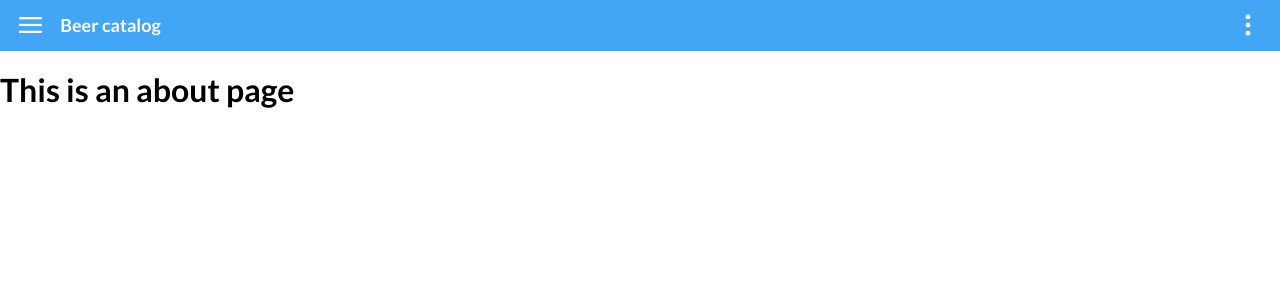
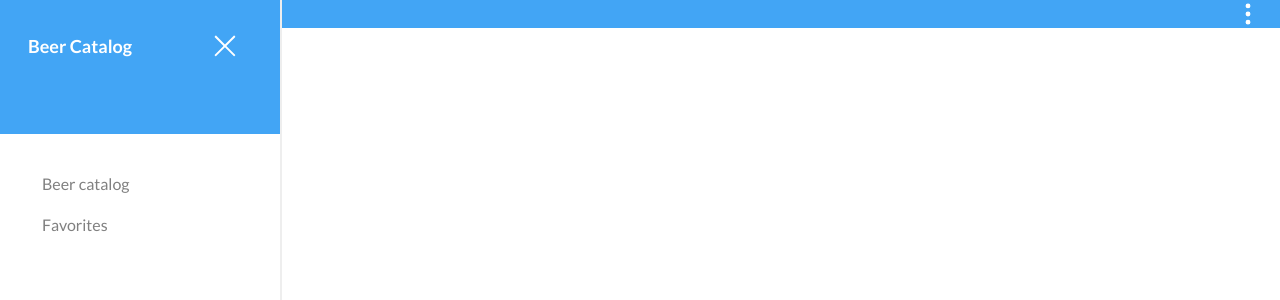
Before and after one commit to daniilgri/beer-caralog, a Vue app: page / in a window 1280 px wide. Shown: the top 300 px of the page. Built offline with nearby package versions, Linux system fonts and the light colour scheme.

Commit message:
Sidebar template

```diff
--- a/package.json
+++ b/package.json
@@ -12,6 +12,7 @@
   },
   "main": "index.js",
   "dependencies": {
+    "@fortawesome/vue-fontawesome": "^2.0.2",
     "core-js": "^3.6.5",
     "normalize.css": "^8.0.1",
     "vue": "^2.6.11",
--- a/src/App.vue
+++ b/src/App.vue
@@ -1,5 +1,6 @@
 <template>
-  <div id="app">
+  <div>
+    <Sidebar />
     <Header />
     <router-view />
   </div>
@@ -8,16 +9,19 @@
 <script lang="ts">
 import Vue from "vue";
 import Header from "./components/global/Header.vue";
+import Sidebar from "./components/global/Sidebar.vue";
 
 export default Vue.extend({
   components: {
-    Header
+    Header,
+    Sidebar
   }
 });
 </script>
 
 <style lang="scss">
 @import url("https://fonts.googleapis.com/css2?family=Lato:wght@100;300;400;700;900&display=swap");
+@import "./styles/base/reset.scss";
 
 $defaultFont: "Lato", sans-serif;
 
--- a/src/components/global/Header.vue
+++ b/src/components/global/Header.vue
@@ -1,8 +1,5 @@
-<script lang="ts">
-import Vue from "vue";
-
-export default Vue.extend({
-  template: `<header class="header">
+<template>
+  <header class="header">
     <div class="header__inner">
       <button class="header__button sidebar-button">
         <svg viewBox="0 0 100 70" class="sidebar-button__svg">
@@ -14,20 +11,24 @@ export default Vue.extend({
       <h2 class="header__title">Beer catalog</h2>
       <button class="header__button dropdown-button">
         <svg viewBox="0 0 16 16" class="dropdown-button__svg">
-          <path d="M9.5 13a1.5 1.5 0 1 1-3 0 1.5 1.5 0 0 1 3 0zm0-5a1.5 1.5 0 1 1-3 0 1.5 1.5 0 0 1 3 0zm0-5a1.5 1.5 0 1 1-3 0 1.5 1.5 0 0 1 3 0z"/>
+          <path
+            d="M9.5 13a1.5 1.5 0 1 1-3 0 1.5 1.5 0 0 1 3 0zm0-5a1.5 1.5 0 1 1-3 0 1.5 1.5 0 0 1 3 0zm0-5a1.5 1.5 0 1 1-3 0 1.5 1.5 0 0 1 3 0z"
+          />
         </svg>
       </button>
     </div>
-  </header>`
-});
-</script>
+  </header>
+</template>
 
 <style lang="scss">
+$headerBackgroundColor: #42a5f5;
+$headerTitleColor: white;
+$sidebarButtonWhiteThemeColor: white;
+$dropdownButtonWhiteThemeColor: white;
+
 .header {
-  $headerTitleColor: white;
-
   width: 100%;
-  background-color: #42a5f5;
+  background-color: $headerBackgroundColor;
 
   &__inner {
     padding: 0 1%;
@@ -51,7 +52,6 @@ export default Vue.extend({
 }
 
 .sidebar-button {
-  $sidebarButtonWhiteThemeColor: white;
   height: 18px;
 
   &__svg {
@@ -62,7 +62,6 @@ export default Vue.extend({
 }
 
 .dropdown-button {
-  $dropdownButtonWhiteThemeColor: white;
   margin-left: auto;
   height: 28px;
 
--- /dev/null
+++ b/src/components/global/Sidebar.vue
@@ -0,0 +1,92 @@
+<template>
+  <div class="sidebar">
+    <div class="sidebar__header">
+      <h2 class="sidebar__title">
+        Beer Catalog
+      </h2>
+      <button class="sidebar__button close-button">
+        <svg class="close-button__svg" viewBox="0 0 53.7 53.7">
+          <path
+            d="M35.6 34.4L28 26.8l7.6-7.6c.2-.2.2-.5 0-.7l-.5-.5c-.2-.2-.5-.2-.7 0l-7.6 7.6-7.5-7.6c-.2-.2-.5-.2-.7 0l-.6.6c-.2.2-.2.5 0 .7l7.6 7.6-7.6 7.5c-.2.2-.2.5 0 .7l.5.5c.2.2.5.2.7 0l7.6-7.6 7.6 7.6c.2.2.5.2.7 0l.5-.5c.2-.2.2-.5 0-.7z"
+          />
+        </svg>
+      </button>
+    </div>
+    <nav class="sidebar__nav">
+      <ul class="sidebar__ul">
+        <li class="sidebar__li">
+          <a href="#" class="sidebar__link">Beer catalog</a>
+        </li>
+        <li class="sidebar__li">
+          <a href="#" class="sidebar__link">Favorites</a>
+        </li>
+      </ul>
+    </nav>
+  </div>
+</template>
+
+<style lang="scss" scoped>
+$sidebarBackgroundColor: white;
+$sidebarTitleColor: white;
+$headerLinkDefaultColor: gray;
+
+.sidebar {
+  height: 100%;
+  width: 280px;
+  position: fixed;
+  z-index: 99999;
+  top: 0;
+  left: 0;
+  background-color: $sidebarBackgroundColor;
+  overflow-x: hidden;
+  transition: 0.5s;
+  border-right: 2px solid #eeeeee;
+
+  &__header {
+    background-color: #42a5f5;
+    padding: 5% 10% 20% 10%;
+    display: flex;
+    align-items: center;
+    justify-content: space-between;
+  }
+
+  &__title {
+    font-size: 18px;
+    font-weight: 600;
+    color: $sidebarTitleColor;
+  }
+
+  &__button {
+    border: 0;
+    background-color: rgba(0, 0, 0, 0);
+    outline: none;
+    cursor: pointer;
+  }
+
+  &__nav {
+    padding: 15% 15% 0;
+  }
+
+  &__li {
+    margin-bottom: 13%;
+    display: flex;
+    align-items: center;
+  }
+
+  &__link {
+    text-decoration: none;
+    color: $headerLinkDefaultColor;
+  }
+}
+
+.close-button {
+  height: 64px;
+  width: 64px;
+
+  &__svg {
+    height: 100%;
+    width: auto;
+    fill: white;
+  }
+}
+</style>
--- /dev/null
+++ b/src/styles/base/reset.scss
@@ -0,0 +1,129 @@
+/* http://meyerweb.com/eric/tools/css/reset/
+   v2.0 | 20110126
+   License: none (public domain)
+*/
+
+html,
+body,
+div,
+span,
+applet,
+object,
+iframe,
+h1,
+h2,
+h3,
+h4,
+h5,
+h6,
+p,
+blockquote,
+pre,
+a,
+abbr,
+acronym,
+address,
+big,
+cite,
+code,
+del,
+dfn,
+em,
+img,
+ins,
+kbd,
+q,
+s,
+samp,
+small,
+strike,
+strong,
+sub,
+sup,
+tt,
+var,
+b,
+u,
+i,
+center,
+dl,
+dt,
+dd,
+ol,
+ul,
+li,
+fieldset,
+form,
+label,
+legend,
+table,
+caption,
+tbody,
+tfoot,
+thead,
+tr,
+th,
+td,
+article,
+aside,
+canvas,
+details,
+embed,
+figure,
+figcaption,
+footer,
+header,
+hgroup,
+menu,
+nav,
+output,
+ruby,
+section,
+summary,
+time,
+mark,
+audio,
+video {
+  margin: 0;
+  padding: 0;
+  border: 0;
+  font-size: 100%;
+  font: inherit;
+  vertical-align: baseline;
+}
+/* HTML5 display-role reset for older browsers */
+article,
+aside,
+details,
+figcaption,
+figure,
+footer,
+header,
+hgroup,
+menu,
+nav,
+section {
+  display: block;
+}
+body {
+  line-height: 1;
+}
+ol,
+ul {
+  list-style: none;
+}
+blockquote,
+q {
+  quotes: none;
+}
+blockquote:before,
+blockquote:after,
+q:before,
+q:after {
+  content: "";
+  content: none;
+}
+table {
+  border-collapse: collapse;
+  border-spacing: 0;
+}
```
Also changed, not shown: 1 other file (tests, documents, lock files or other folders).
